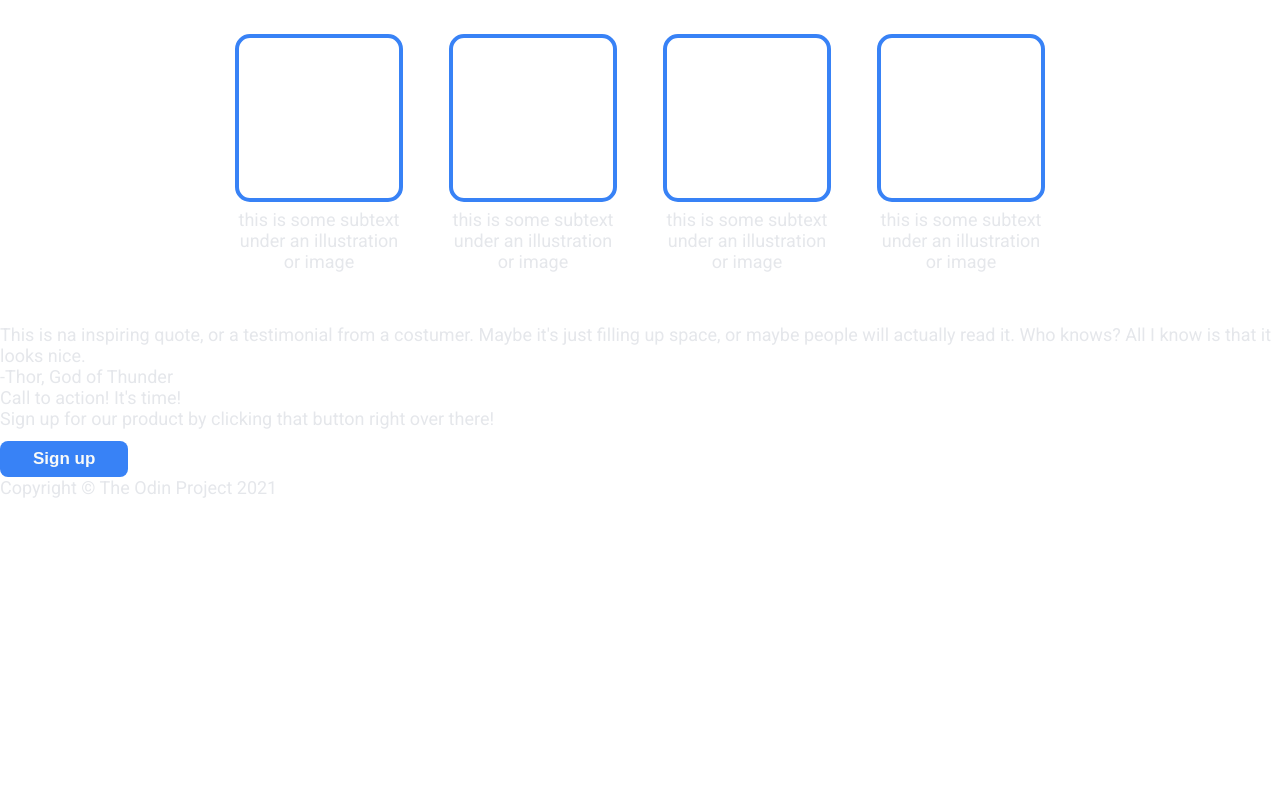
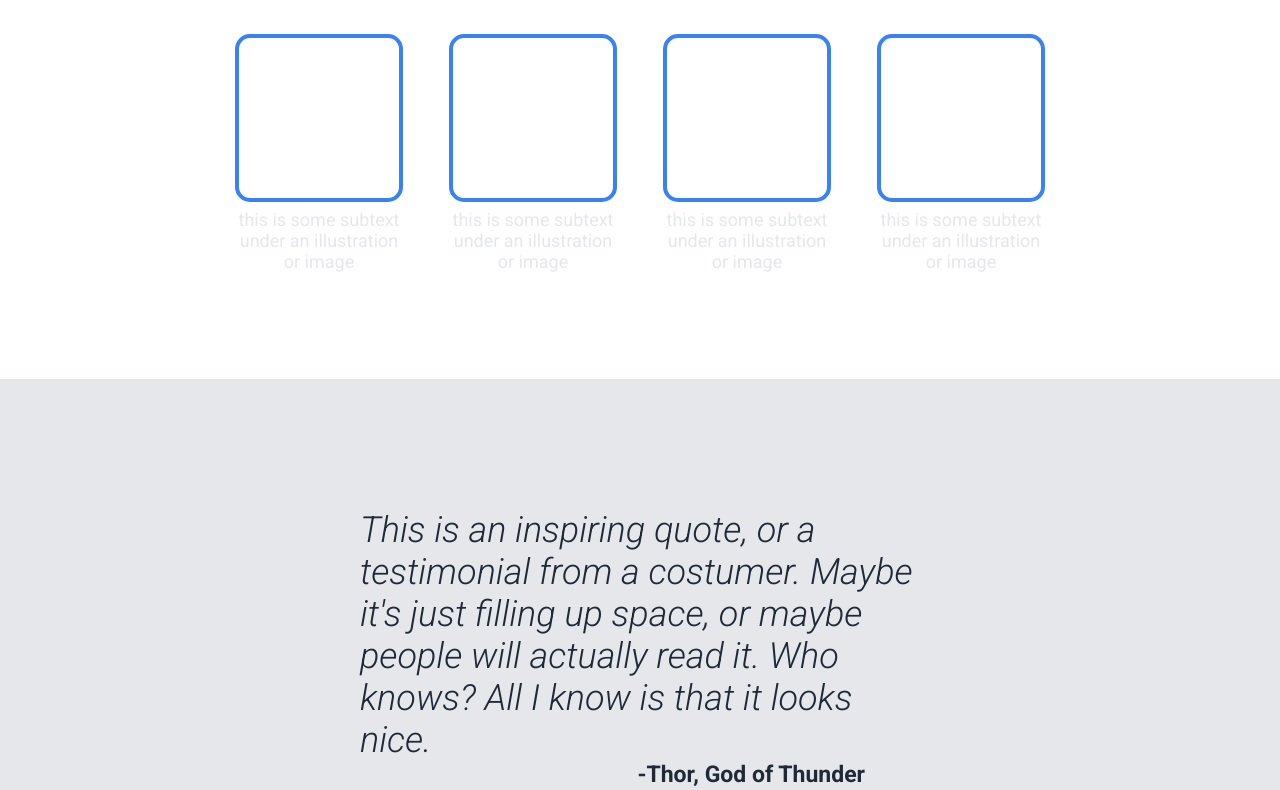
Before and after one commit to gabriela-sda/odin-landing-page, a plain HTML site: page index.html in a window 1280 px wide. Shown: the part 642-1432 px from the top of the page. Before the commit the page ends 1140 px from the top, so only its background shows below. Drawn offline with Linux system fonts and the light colour scheme.

Commit message:
Estiliza terceiro container. Corrige problemas na fonte Roboto
Corrige endereço de importação da fonte Roboto, adicionando
estilos de pesos diferentes e itálico, permitindo visualização
adequada.

```diff
--- a/index.html
+++ b/index.html
@@ -47,7 +47,7 @@
     </div>
 
     <div class="third-container">
-        <div class="quote">This is na inspiring quote, or a testimonial from a costumer. Maybe it's just filling up space, or maybe people will actually read it. Who knows? All I know is that it looks nice.</div>
+        <div class="quote">This is an inspiring quote, or a testimonial from a costumer. Maybe it's just filling up space, or maybe people will actually read it. Who knows? All I know is that it looks nice.</div>
         <div class="quote-author">-Thor, God of Thunder</div>
     </div>
 
@@ -57,9 +57,7 @@
                 <div class="call-to-action-title">Call to action! It's time!</div>
                 <div class="call-to-action-text">Sign up for our product by clicking that button right over there!</div>
             </div>
-            <div class="right-side">
-                <button class="call-to-action-button">Sign up</button>
-            </div>
+            <button class="call-to-action-button">Sign up</button>
         </div>
     </div>
 
--- a/style.css
+++ b/style.css
@@ -1,4 +1,4 @@
-@import url('https://fonts.googleapis.com/css2?family=Roboto:wght@400;700&display=swap');
+@import url('https://fonts.googleapis.com/css2?family=Roboto:ital,wght@0,100;0,300;0,400;0,500;0,700;0,900;1,100;1,300;1,400;1,500;1,700;1,900&display=swap');
 
 @font-face {
     font-family: 'hero-bold';
@@ -42,7 +42,7 @@ body {
 .logo {
     color: #F9FAF8;
     font-size: 24px;
-    font-weight: bold;
+    font-weight: 900;
 }
 
 ul {
@@ -106,7 +106,7 @@ button {
 }
 
 .second-container {
-    padding: 45px 250px;
+    padding: 45px 250px 100px;
     display: flex;
     flex-direction: column;
     align-items: center;
@@ -123,7 +123,6 @@ button {
     display: flex;
     justify-content: center;
     gap: 30px;
-
 }
 
 .img-frame {
@@ -145,3 +144,25 @@ button {
     text-align: center;
     margin: 7px;
 }
+
+.third-container {
+    background-color: #E5E7EB;
+    padding: 130px 360px;
+    display: flex;
+    flex-direction: column;
+    align-items: end;
+}
+
+.quote {
+    color: #1F2937;
+    font-size: 36px;
+    font-style: italic;
+    font-weight: 300;
+}
+
+.quote-author {
+    color: #1F2937;
+    font-size: 23px;
+    font-weight: bold;
+    margin-right: 55px;
+}
```
